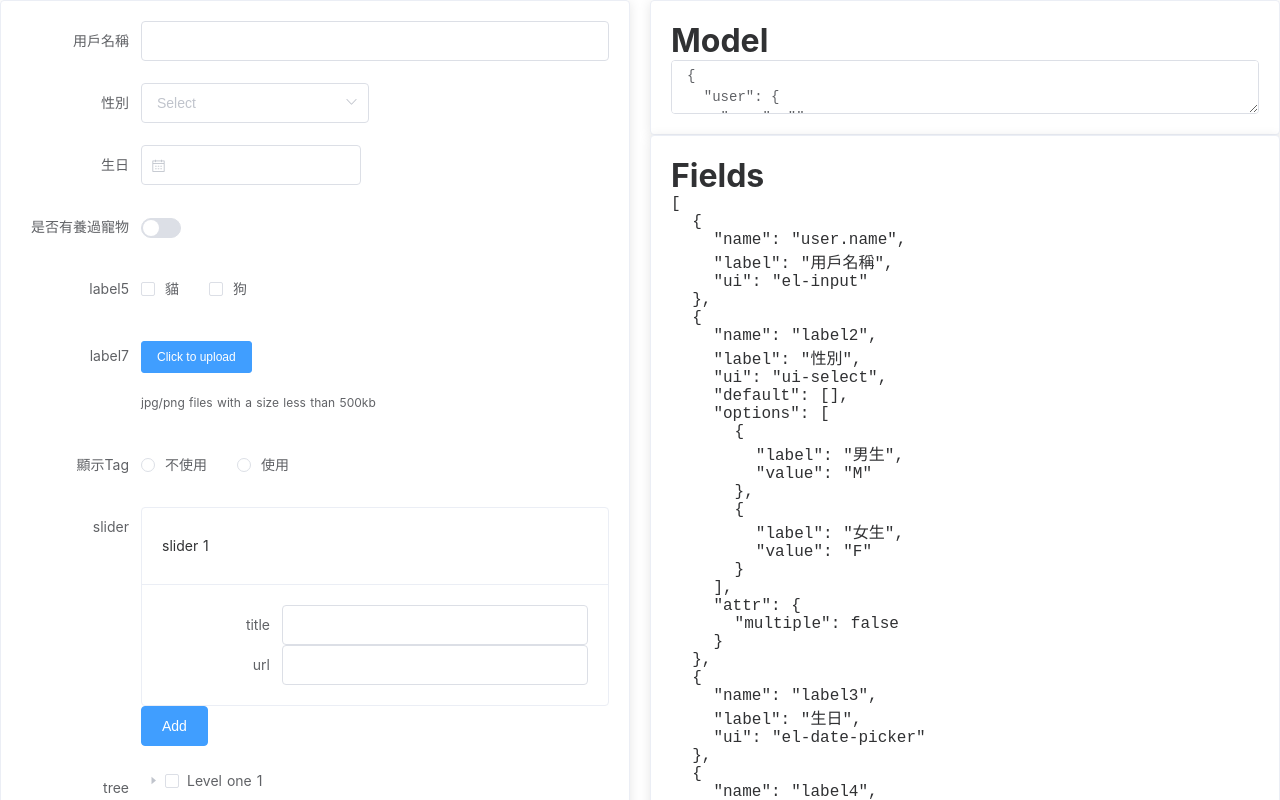
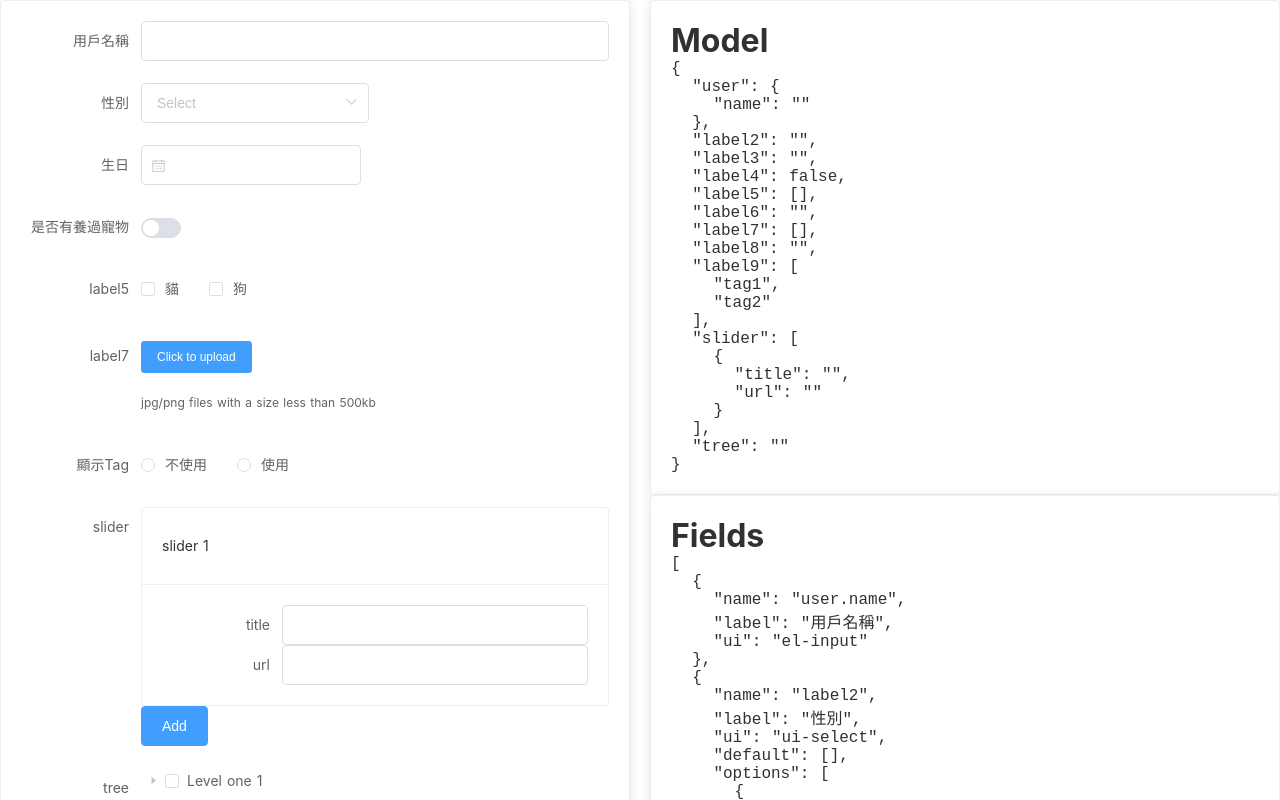
Before and after one commit to walter0331/nuxt-element-form-example, a Nuxt app: page / in a window 1280 px wide. Shown: the top 800 px of the page. Built offline with nearby package versions, Linux system fonts and the light colour scheme.

Commit message:
update: remove testing code

```diff
--- a/pages/index.vue
+++ b/pages/index.vue
@@ -10,7 +10,8 @@
     <el-col :md="12">
       <el-card>
         <h1>Model</h1>
-        <el-input type="textarea" v-model="jsonModel" :prop="{ style:'height: 200px;' }"></el-input>
+        <pre>{{model}}</pre>
+        <!-- <el-input type="textarea" v-model="jsonModel"></el-input> -->
       </el-card>
       <el-card>
         <h1>Fields</h1>
```
